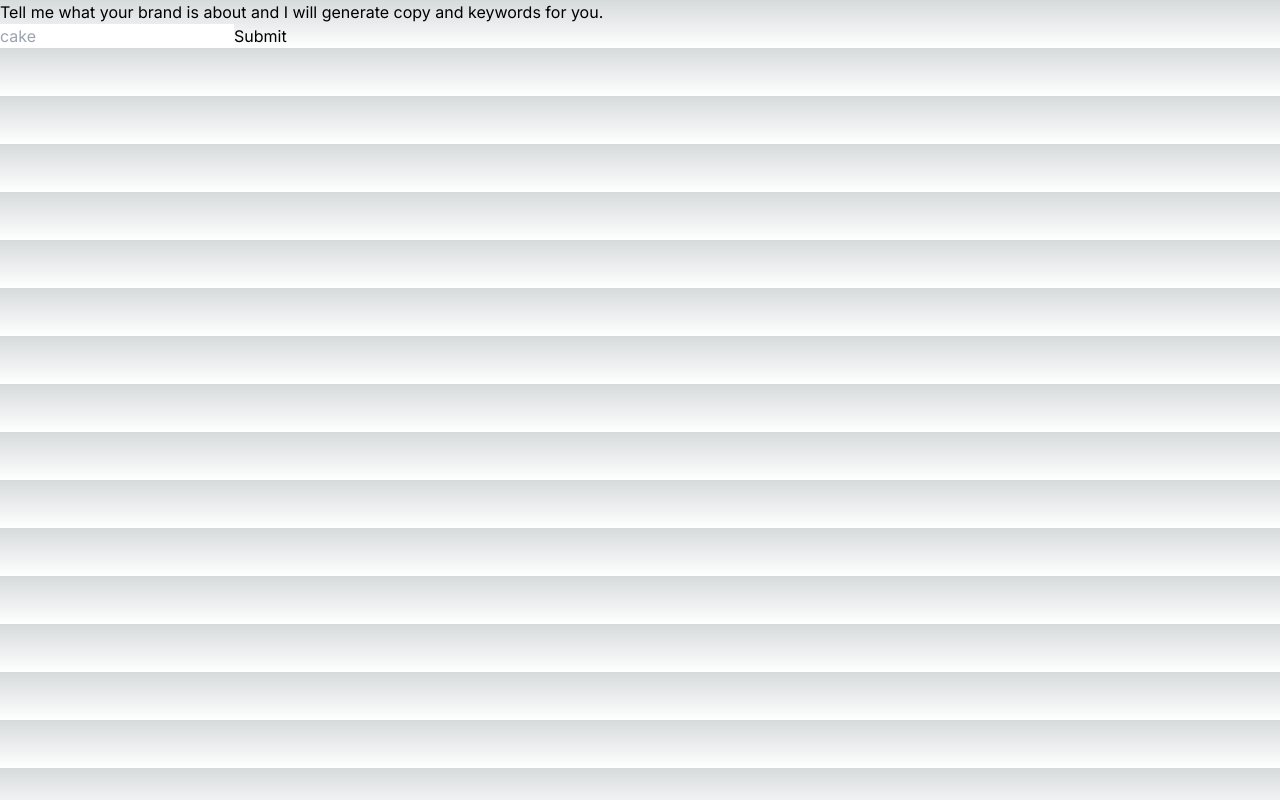
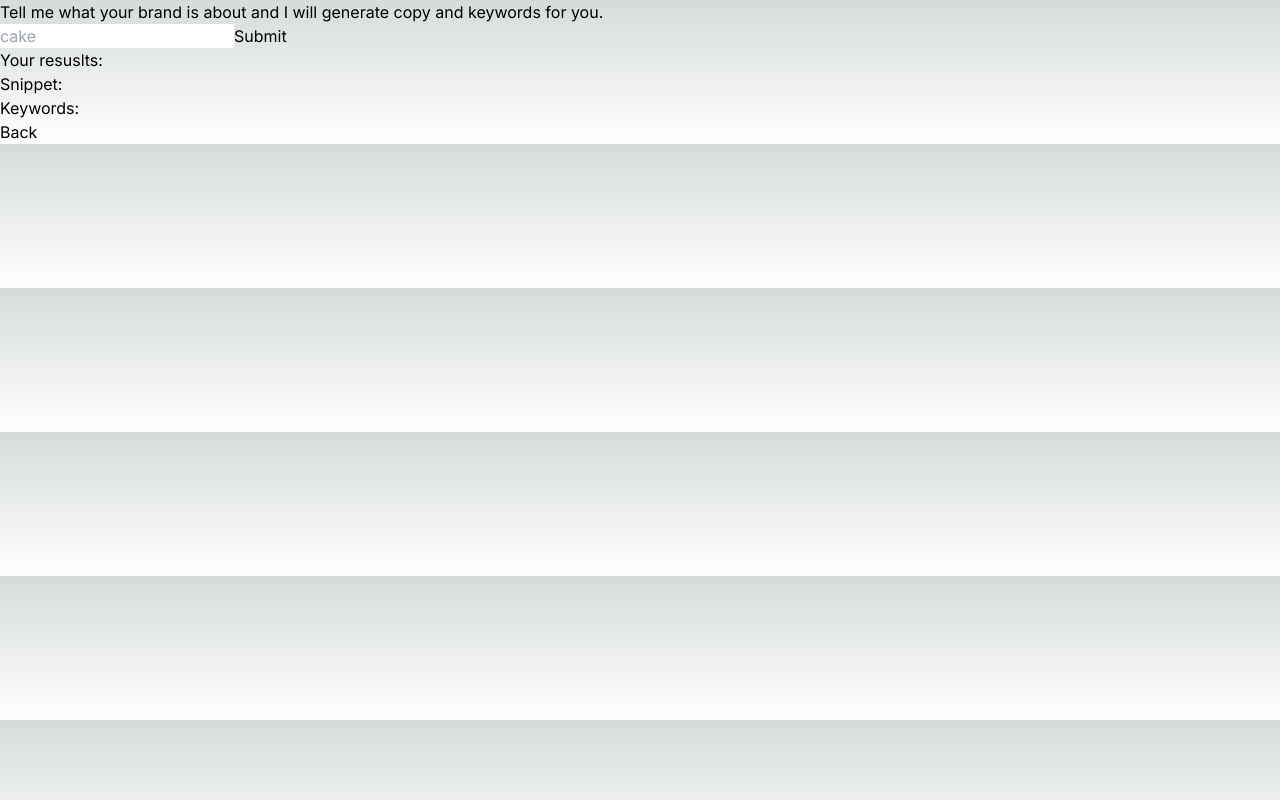
Before and after one commit to jnjerin/brandit, a Next.js app in the folder brandit-site/: page / in a window 1280 px wide. Built offline with nearby package versions, Linux system fonts and the light colour scheme.

Commit message:
create the Results component

```diff
--- a/brandit-site/src/app/components/Brandit.tsx
+++ b/brandit-site/src/app/components/Brandit.tsx
@@ -2,6 +2,7 @@
 
 import React from 'react'
 import Form from './Form';
+import Results from './Results';
 
 const Brandit = () => {
   const ENDPOINT: string =
@@ -20,6 +21,7 @@ const Brandit = () => {
   return (
     <div>
       <Form />
+      <Results />
     </div>
 
   )
--- /dev/null
+++ b/brandit-site/src/app/components/Results.tsx
@@ -0,0 +1,29 @@
+import React from 'react'
+
+interface ResultsProps {
+    prompt: string;
+    snippet: string;
+    keywords: string[];
+    onBack: any;
+  }
+
+  const Results: React.FC<ResultsProps> = (props) => {
+  return (
+    <>
+        <div className="">
+          Your resuslts:
+          <div>Snippet: {props.snippet}</div>
+          <div>Keywords: {props.keywords}</div>
+
+        </div>
+      <button
+        className=""
+        onClick={props.onBack}
+      >
+        Back
+      </button>
+    </>
+  )
+}
+
+export default Results
```
